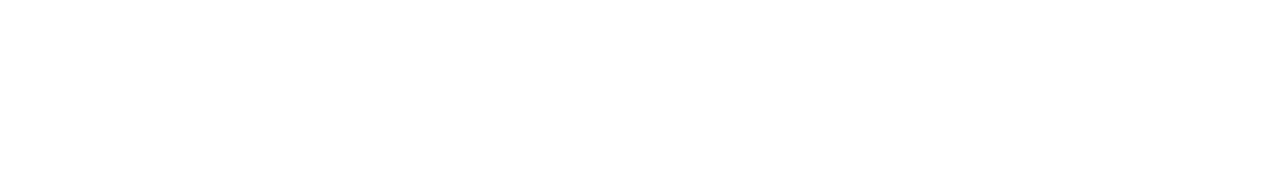
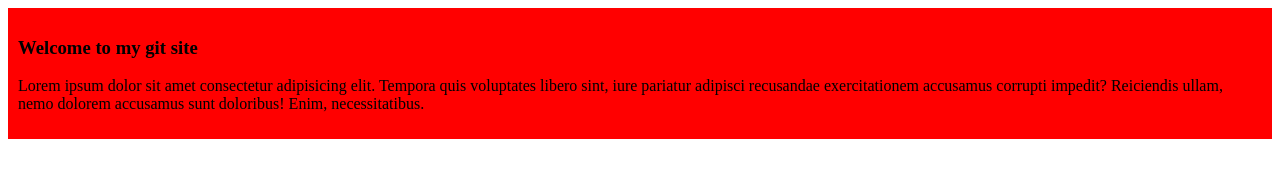
Before and after one commit to dataprohasan45/my-first-git-store, a plain HTML site: page index.html in a window 1280 px wide. Drawn offline with Linux system fonts and the light colour scheme.

Commit message:
added the first blog

```diff
--- a/index.html
+++ b/index.html
@@ -4,8 +4,12 @@
     <meta charset="UTF-8">
     <meta name="viewport" content="width=device-width, initial-scale=1.0">
     <title>My first git store site</title>
+    <link rel="stylesheet" href="styles/blog.css">
 </head>
 <body>
-
+    <div>
+        <h3>Welcome to my git site</h3>
+        <p>Lorem ipsum dolor sit amet consectetur adipisicing elit. Tempora quis voluptates libero sint, iure pariatur adipisci recusandae exercitationem accusamus corrupti impedit? Reiciendis ullam, nemo dolorem accusamus sunt doloribus! Enim, necessitatibus.</p>
+    </div>
 </body>
 </html>
--- /dev/null
+++ b/styles/blog.css
@@ -0,0 +1,4 @@
+div{
+    background-color: red;
+    padding: 10px;
+}
```
